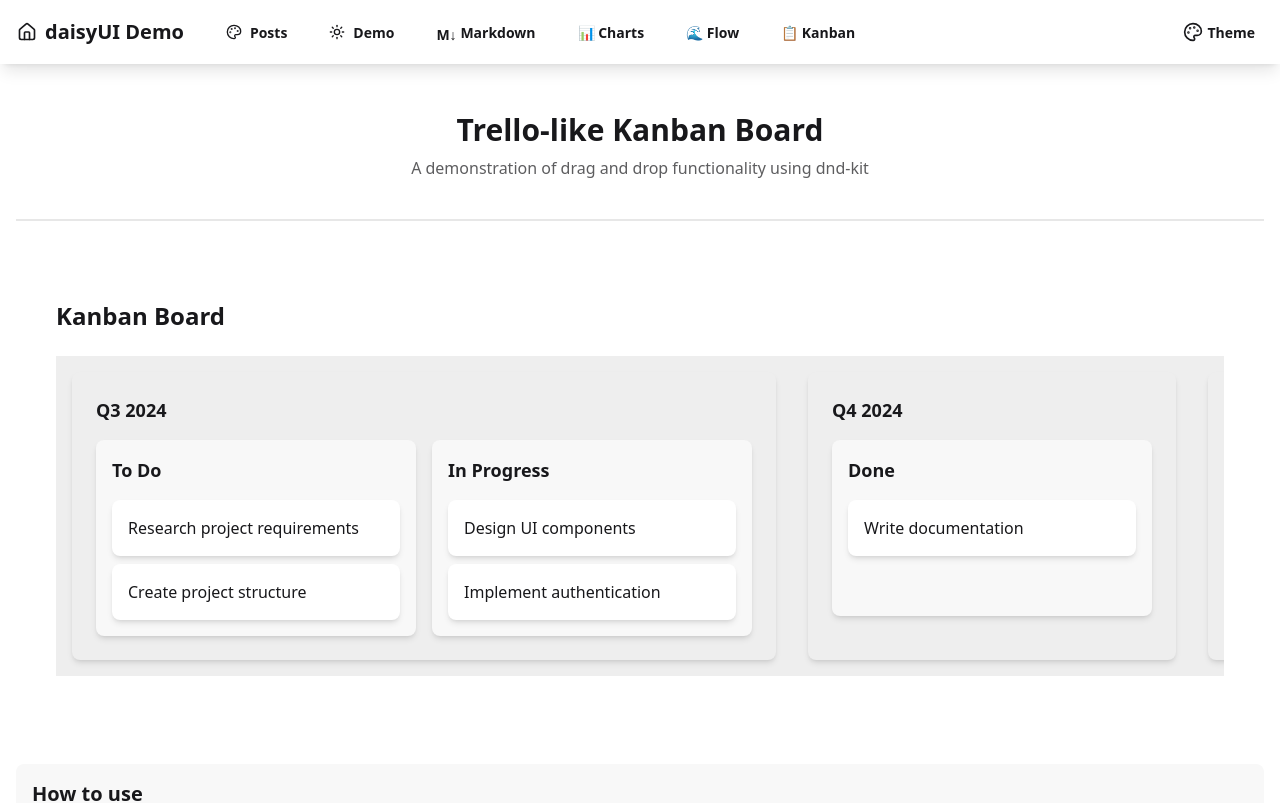
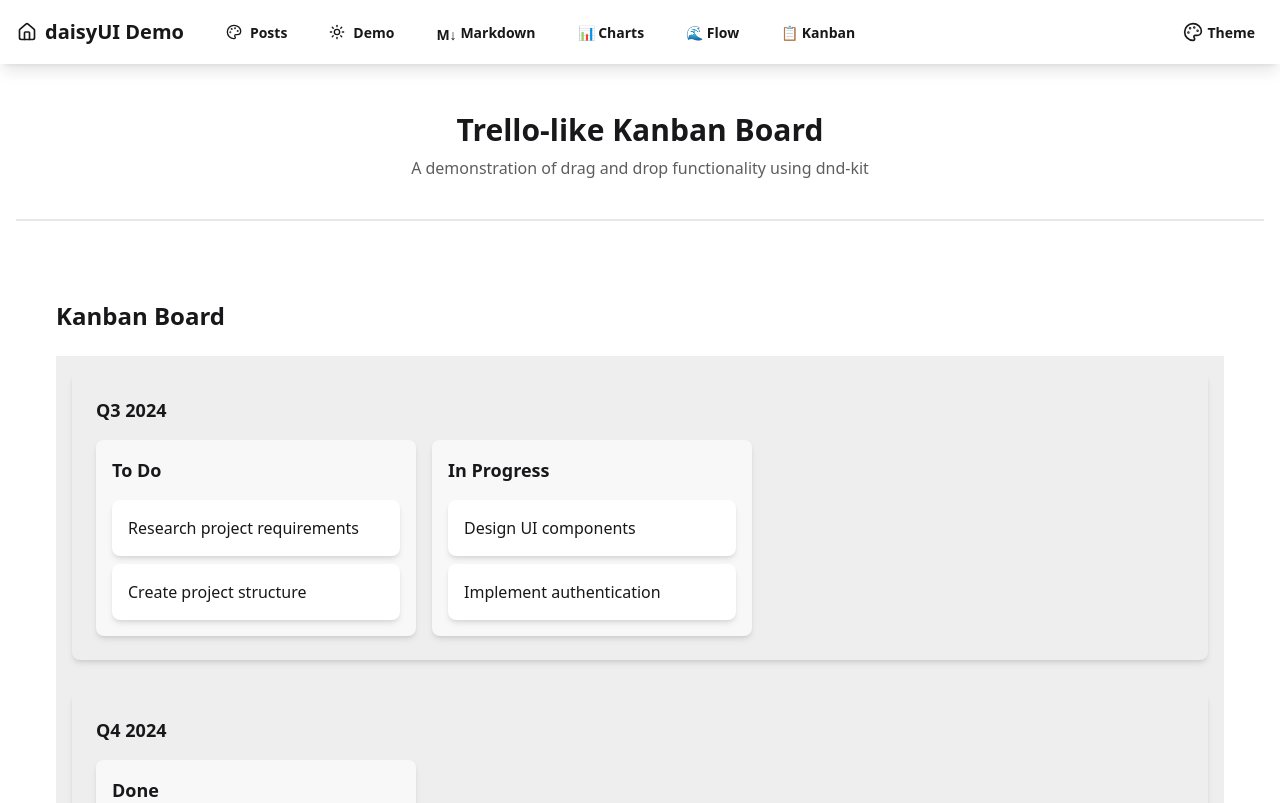
Before and after one commit to Radomiej/vite-react-daisyui-ts-template, a React (Vite) app in the folder vite-react-daisyui-ts/: page /kanban in a window 1280 px wide. Shown: the top 803 px of the page. Built offline with nearby package versions, Linux system fonts and the light colour scheme.

Commit message:
fix: move epic work better

```diff
--- a/vite-react-daisyui-ts/src/features/kanban/components/DroppableContainer.tsx
+++ b/vite-react-daisyui-ts/src/features/kanban/components/DroppableContainer.tsx
@@ -30,13 +30,18 @@
     setNodeRef: sortableSetNodeRef,
     transform,
     transition,
-    isDragging,
+    isDragging
   } = useSortable({
     id,
     data: {
       type: isMilestone ? 'Milestone' : 'Container',
     },
   });
+
+  const setNodeRef = (node: HTMLElement | null) => {
+    droppableSetNodeRef(node);
+    sortableSetNodeRef(node);
+  };
 
   const style = {
     transform: transform ? `translate3d(${transform.x}px, ${transform.y}px, 0)` : undefined,
@@ -46,23 +51,22 @@
 
   const containerClasses = `
     flex flex-col rounded-box shadow-md
-    ${isMilestone ? 'bg-base-300 w-auto p-6' : 'bg-base-200 w-80 p-4'}
+    ${isMilestone ? 'bg-base-300 w-auto p-6 min-h-[10rem]' : 'bg-base-200 w-80 p-4'}
     ${isOverlay ? 'ring-2 ring-primary' : ''}
     ${isOver ? 'ring-2 ring-secondary' : ''}
   `;
 
   return (
     <div
-      ref={sortableSetNodeRef}
+      ref={setNodeRef}
       style={style}
       className={containerClasses}
-      data-testid={`droppable-container-${id}`}
-      {...attributes}
+      data-testid={`container-${id}`}
     >
-      <h2 {...listeners} className="text-lg font-bold mb-4 cursor-grab">
+      <h2 {...attributes} {...listeners} className="text-lg font-bold mb-4 cursor-grab">
         {title}
       </h2>
-      <div ref={droppableSetNodeRef} className="flex flex-col gap-2 flex-grow min-h-[100px]">
+      <div className="flex flex-col gap-2 flex-grow">
         {children}
       </div>
     </div>
--- a/vite-react-daisyui-ts/src/features/kanban/components/KanbanBoard.tsx
+++ b/vite-react-daisyui-ts/src/features/kanban/components/KanbanBoard.tsx
@@ -6,7 +6,7 @@
   PointerSensor,
   useSensor,
   useSensors,
-  closestCorners,
+  closestCenter,
 } from '@dnd-kit/core';
 import type { DragStartEvent, DragEndEvent, Active, Over } from '@dnd-kit/core';
 import { arrayMove, SortableContext, sortableKeyboardCoordinates } from '@dnd-kit/sortable';
@@ -146,11 +146,11 @@
       <h1 className="text-2xl font-bold mb-6">Kanban Board</h1>
       <DndContext
         sensors={sensors}
-        collisionDetection={closestCorners}
+        collisionDetection={closestCenter}
         onDragStart={handleDragStart}
         onDragEnd={handleDragEnd}
       >
-        <div className="flex flex-row gap-8 p-4 overflow-x-auto bg-base-300">
+        <div className="flex flex-col gap-8 p-4 bg-base-300">
           {milestones.map((milestone) => (
             <DroppableContainer
               key={milestone.id}
@@ -188,10 +188,16 @@
         </div>
         <DragOverlay>
           {activeContainer ? (
-            <DroppableContainer id={activeContainer.id} title={activeContainer.title} isOverlay>
-               {items.filter(i => i.containerId === activeContainer.id).map(item => (
-                  <SortableItem key={item.id} id={item.id}>{item.content}</SortableItem>
-               ))}
+            <DroppableContainer
+              id={activeContainer.id}
+              title={activeContainer.title}
+              isOverlay
+            >
+              {items.filter(i => i.containerId === activeContainer.id).map(item => (
+                <SortableItem key={item.id} id={item.id} isOverlay>
+                  {item.content}
+                </SortableItem>
+              ))}
             </DroppableContainer>
           ) : activeItem ? (
             <SortableItem id={activeItem.id} isOverlay>
```
